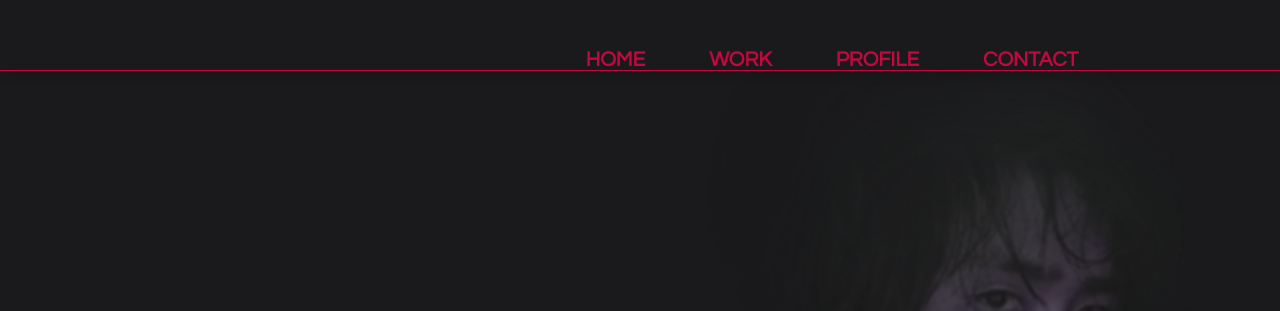
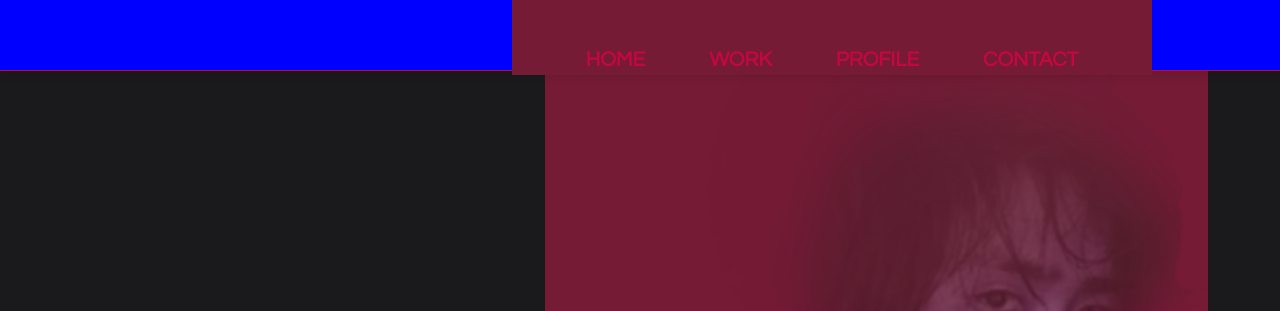
Before and after one commit to batchy-bot/test-portfolio, a plain HTML site: page index.html in a window 1280 px wide. Shown: the top 311 px of the page. Drawn offline with Linux system fonts and the light colour scheme.

Commit message:
Update style.css

```diff
--- a/style.css
+++ b/style.css
@@ -3,6 +3,7 @@
   margin: 0;
   -webkit-user-select: none;
   font-family: "Century Gothic";
+  background: #751b36;
 }
 body {
   overflow-x: hidden;
@@ -20,6 +21,7 @@ a,li {
   background-color: #1a1a1c;
   position: fixed;
   top: 0;
+  background-color: blue;
   left: 0;
   width: 100%;
   display: flex;
```
